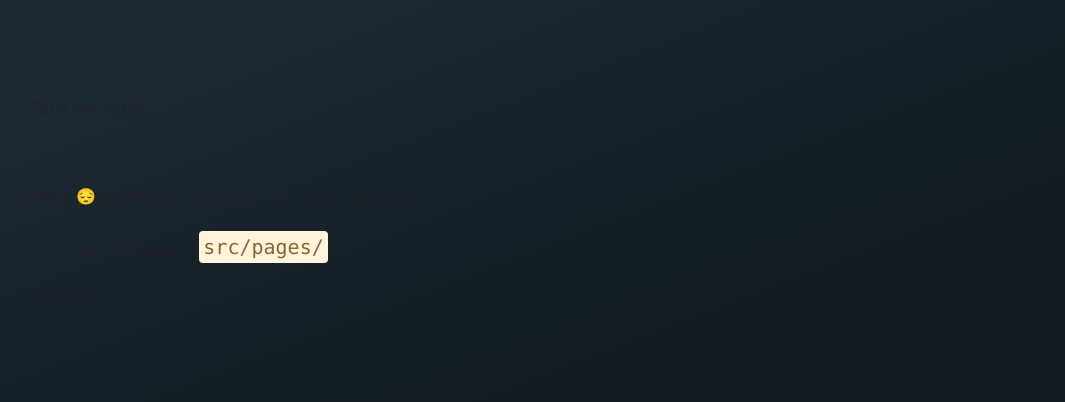
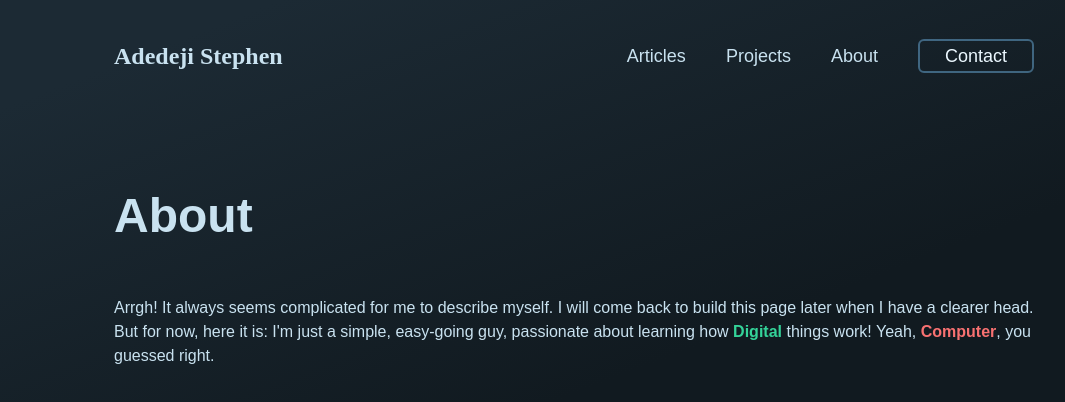
Before and after one commit to ionware/adedejistephen.com-v2, a Gatsby site: page /about in a window 1280 px wide. Before the commit this address had no page. Shown: the whole page, without its empty margins (66-1131 px from the left). Built offline with nearby package versions, Linux system fonts and the light colour scheme; Gatsby itself is replaced by a stand-in of ours.

Commit message:
added the about page (uncompleted of course), and SEO component!

```diff
--- a/gatsby-config.js
+++ b/gatsby-config.js
@@ -1,7 +1,10 @@
 module.exports = {
   siteMetadata: {
-    siteUrl: "https://adedejistephen.com",
-    title: "Adedeji Stephen - Software Engineer",
+    url: `https://adedejistephen.com`,
+    title: `My little Space`,
+    titleTemplate: `%s · Adedeji Stephen`,
+    description: `He's a full-stack software engineer from Nigeria with a keen interest in solving problems. I love working with Javascript (and friends), and I'm passionate about Cloud Native applications.`,
+    twitterName: `ionwarez`,
   },
-  plugins: ["gatsby-plugin-postcss"],
+  plugins: ['gatsby-plugin-postcss'],
 };
--- a/package.json
+++ b/package.json
@@ -36,6 +36,7 @@
     "prop-types": "^15.7.2",
     "react": "^17.0.1",
     "react-dom": "^17.0.1",
+    "react-helmet": "^6.1.0",
     "react-icons": "^4.2.0"
   },
   "devDependencies": {
--- /dev/null
+++ b/src/components/SEO.jsx
@@ -0,0 +1,57 @@
+import React from 'react';
+import PropTypes from 'prop-types';
+import { Helmet } from 'react-helmet';
+import { graphql, useStaticQuery } from 'gatsby';
+
+export default function SEO({ title, description, url }) {
+  const { site } = useStaticQuery(graphql`
+    query SEO {
+      site {
+        siteMetadata {
+          defaultTitle: title
+          titleTemplate
+          defaultDescription: description
+          siteUrl: url
+          twitterName
+        }
+      }
+    }
+  `);
+
+  const {
+    defaultTitle,
+    defaultDescription,
+    titleTemplate,
+    defaultUrl,
+    twitterName,
+  } = site.siteMetadata;
+
+  return (
+    <Helmet title={title || defaultTitle} titleTemplate={titleTemplate}>
+      <meta name='description' content={description || defaultDescription} />
+      <meta property='og:url' content={url || defaultUrl} />
+      <meta
+        property='og:description'
+        content={description || defaultDescription}
+      />
+      <meta name='twitter:title' content={title || defaultTitle} />
+      <meta
+        name='twitter:description'
+        content={description || defaultDescription}
+      />
+      {twitterName && <meta name='twitter:creator' content={twitterName} />}
+    </Helmet>
+  );
+}
+
+SEO.propTypes = {
+  title: PropTypes.string,
+  description: PropTypes.string,
+  url: PropTypes.string,
+};
+
+SEO.defaultProps = {
+  title: '',
+  description: '',
+  url: '',
+};
--- /dev/null
+++ b/src/pages/about.js
@@ -0,0 +1,30 @@
+import React from 'react';
+import SEO from '../components/SEO';
+import Header from '../components/Header';
+import Heading1 from '../components/Typography/Heading1';
+
+export default function About() {
+  return (
+    <div className='container'>
+      <SEO title='More about me' />
+      <Header />
+      <div className='mb-7 md:mb-10 lg:mb-14'>
+        <Heading1>About</Heading1>
+      </div>
+      <div>
+        <p>
+          Arrgh! It always seems complicated for me to describe myself. I will
+          come back to build this page later when I have a clearer head. But for
+          now, here it is: I&apos;m just a simple, easy-going guy, passionate
+          about learning how{' '}
+          <span className='font-semibold text-green-400'>Digital</span> things
+          work! Yeah,{' '}
+          <span className='font-semibold text-red-400 underlined'>
+            Computer
+          </span>
+          , you guessed right.
+        </p>
+      </div>
+    </div>
+  );
+}
--- a/src/pages/articles.js
+++ b/src/pages/articles.js
@@ -1,4 +1,5 @@
 import React from 'react';
+import SEO from '../components/SEO';
 import Header from '../components/Header';
 import Heading1 from '../components/Typography/Heading1';
 import ArticleList from '../components/ArticleList';
@@ -6,6 +7,7 @@ import ArticleList from '../components/ArticleList';
 export default function Articles() {
   return (
     <div className='container'>
+      <SEO title='Knowledge is light' />
       <Header />
       <div className='spacer'>
         <Heading1>Articles</Heading1>
--- a/src/pages/index.js
+++ b/src/pages/index.js
@@ -1,4 +1,5 @@
 import * as React from 'react';
+import SEO from '../components/SEO';
 import Header from '../components/Header';
 import Intro from '../components/Intro';
 import RecentArticles from '../components/RecentArticles';
@@ -9,6 +10,7 @@ import Footer from '../components/Footer';
 export default function IndexPage() {
   return (
     <div>
+      <SEO />
       <div className='container'>
         <Header />
         <Intro />
```
Also changed, not shown: 1 other file.
